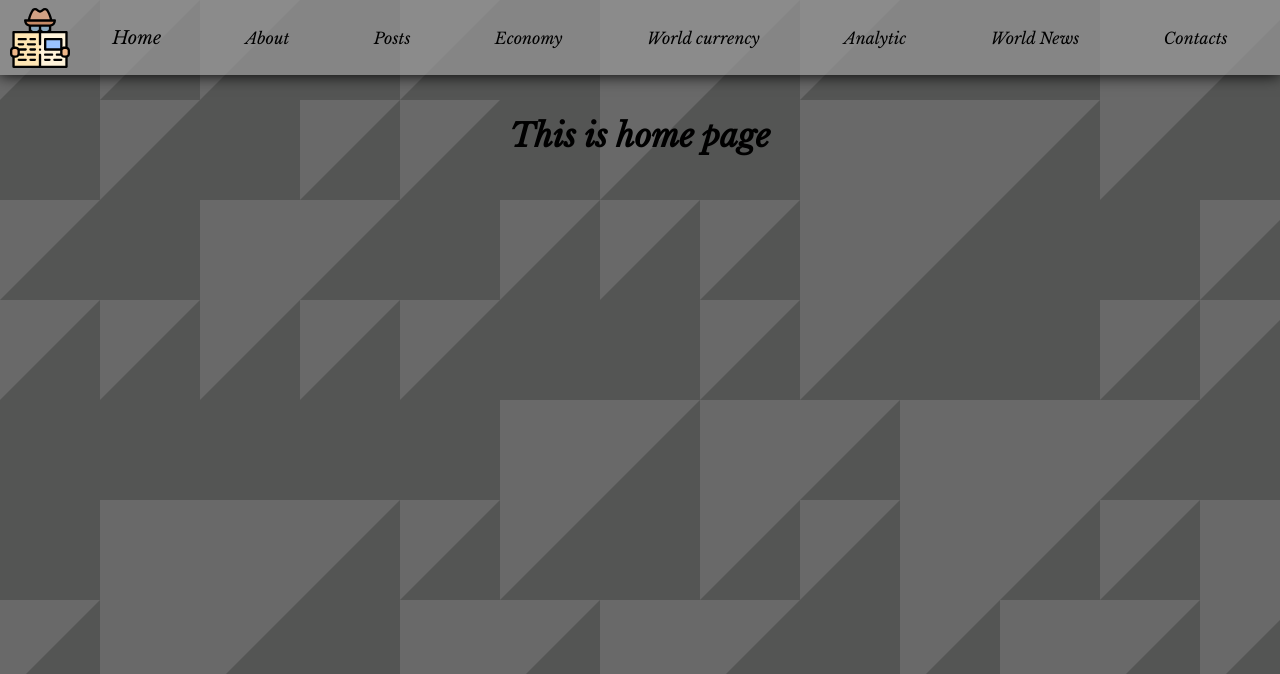
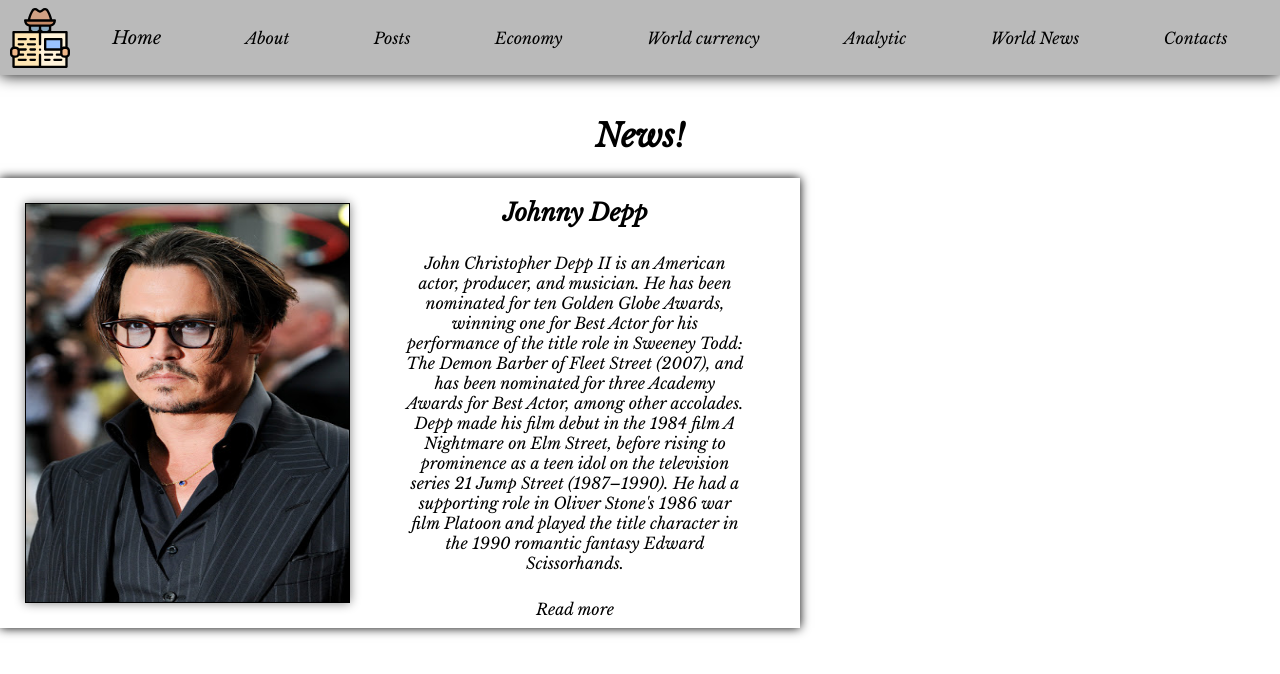
Before and after one commit to Erjankydyrov/router-example, a React (Create React App) app: page / in a window 1280 px wide. Shown: the top 674 px of the page. Built offline with nearby package versions, Linux system fonts and the light colour scheme.

Commit message:
added some news

```diff
--- a/src/App.css
+++ b/src/App.css
@@ -8,9 +8,7 @@ html, body {
   margin: 0;
   width: 100%;
   height: 100%;
-  background-image: url(./images/Repeating-Triangles.svg);
-  background-repeat: no-repeat;
-  background-size: cover;
+  background-color: rgb(255, 255, 255);
   font-family: 'Libre Baskerville', serif;
 }
 
--- a/src/components/Home/Home.js
+++ b/src/components/Home/Home.js
@@ -1,11 +1,33 @@
 import classes from "./Home.module.css";
+import Johnny from "../../images/Jonni.jpg";
 
 const Home = () => {
-    return (
-        <div className={classes.Home}>
-            <h1>This is home page</h1>
-        </div>
-    );
-}
+  return (
+    <div className={classes.Home}>
+      <h1>News!</h1>
+      <div className={classes.dom}>
+            <div className={classes.newglav}>
+                <img src={Johnny} alt="Johnny Depp" />
+            <div className={classes.news}>
+            <h2>Johnny Depp</h2>
+            <p>
+                John Christopher Depp II is an American actor, producer, and
+                musician. He has been nominated for ten Golden Globe Awards, winning
+                one for Best Actor for his performance of the title role in Sweeney
+                Todd: The Demon Barber of Fleet Street (2007), and has been
+                nominated for three Academy Awards for Best Actor, among other
+                accolades. Depp made his film debut in the 1984 film A Nightmare on
+                Elm Street, before rising to prominence as a teen idol on the
+                television series 21 Jump Street (1987–1990). He had a supporting
+                role in Oliver Stone's 1986 war film Platoon and played the title
+                character in the 1990 romantic fantasy Edward Scissorhands.
+            </p>
+            <a href="https://en.wikipedia.org/wiki/Johnny_Depp">Read more</a>
+            </div>
+          </div>
+      </div>
+    </div>
+  );
+};
 
 export default Home;
--- a/src/components/Home/Home.module.css
+++ b/src/components/Home/Home.module.css
@@ -4,3 +4,42 @@
     height: 100%;
     text-align: center;
 }
+
+.newglav {
+    display: flex;
+    flex-direction: row;
+    justify-content: space-evenly;
+    align-items: center;
+    box-shadow: 0 0 10px black;
+    max-width: 800px;
+}
+.newglav img {
+    min-width: 325px;
+    min-height: 400px;
+    border: 1px solid black;
+    box-shadow: 0 0 10px grey;
+}
+
+.news {
+    display: flex;
+    flex-direction: column;
+    justify-content: space-around;
+    align-items: center;
+    padding: 20px;
+    height: 450px;
+    max-width: 400px;
+}
+.news h2 {
+    margin: 0;
+}
+.news p {
+    max-width: 600px;
+    padding: 10px;
+}
+.news a {
+    text-decoration: none;
+    color: black;
+}
+.news a:hover {
+    color: white;
+}
```
Also changed, not shown: src/images/Jonni.jpg (added).
